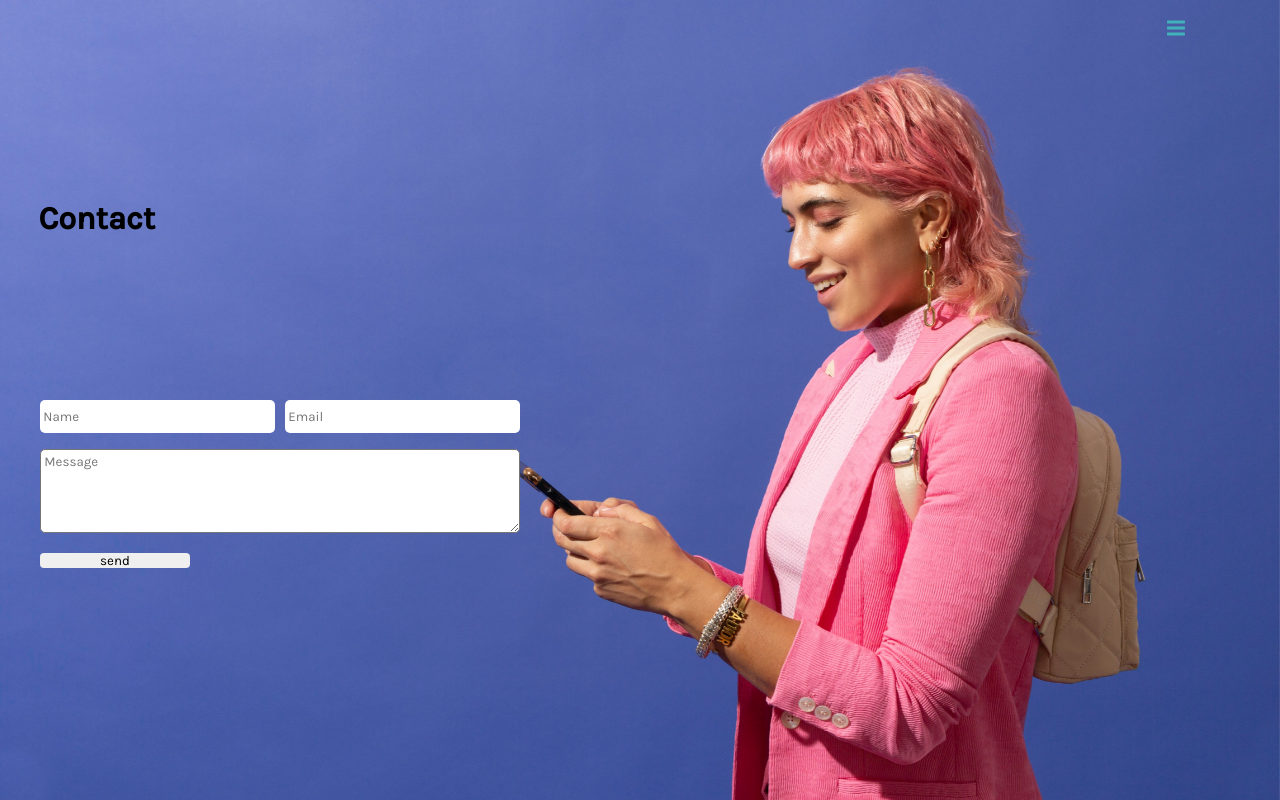
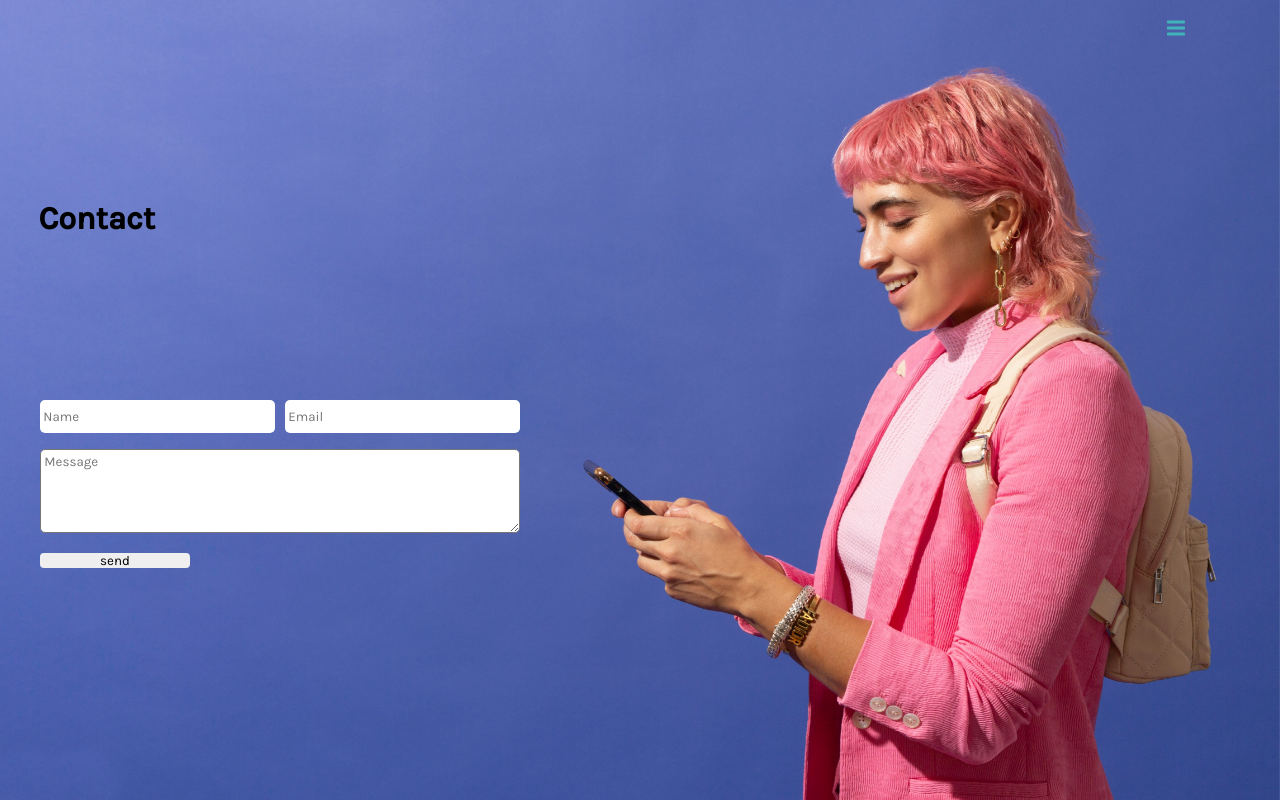
Before and after one commit to HWBarrows/portfolio, a React (Create React App) app: page /contact in a window 1280 px wide. Built offline with nearby package versions, Linux system fonts and the light colour scheme.

Commit message:
more styling on computer things

```diff
--- a/src/components/computerThings/ComputerThings.jsx
+++ b/src/components/computerThings/ComputerThings.jsx
@@ -21,7 +21,7 @@ export default function ComputerThings() {
                         </ul>
 
                         <ul>
-                            <li>Training and Development</li>
+                            <li>Employee Training </li>
                             <li>Stakeholder Engagement</li>
                         </ul>
 
--- a/src/components/contact/Contact.scss
+++ b/src/components/contact/Contact.scss
@@ -3,7 +3,7 @@
     width:100%;
     background-image: url('../../assets/texting.jpg');
     background-size: cover;
-    background-position: right;
+    background-position: center;
     background-attachment: fixed;
 }
 
```
